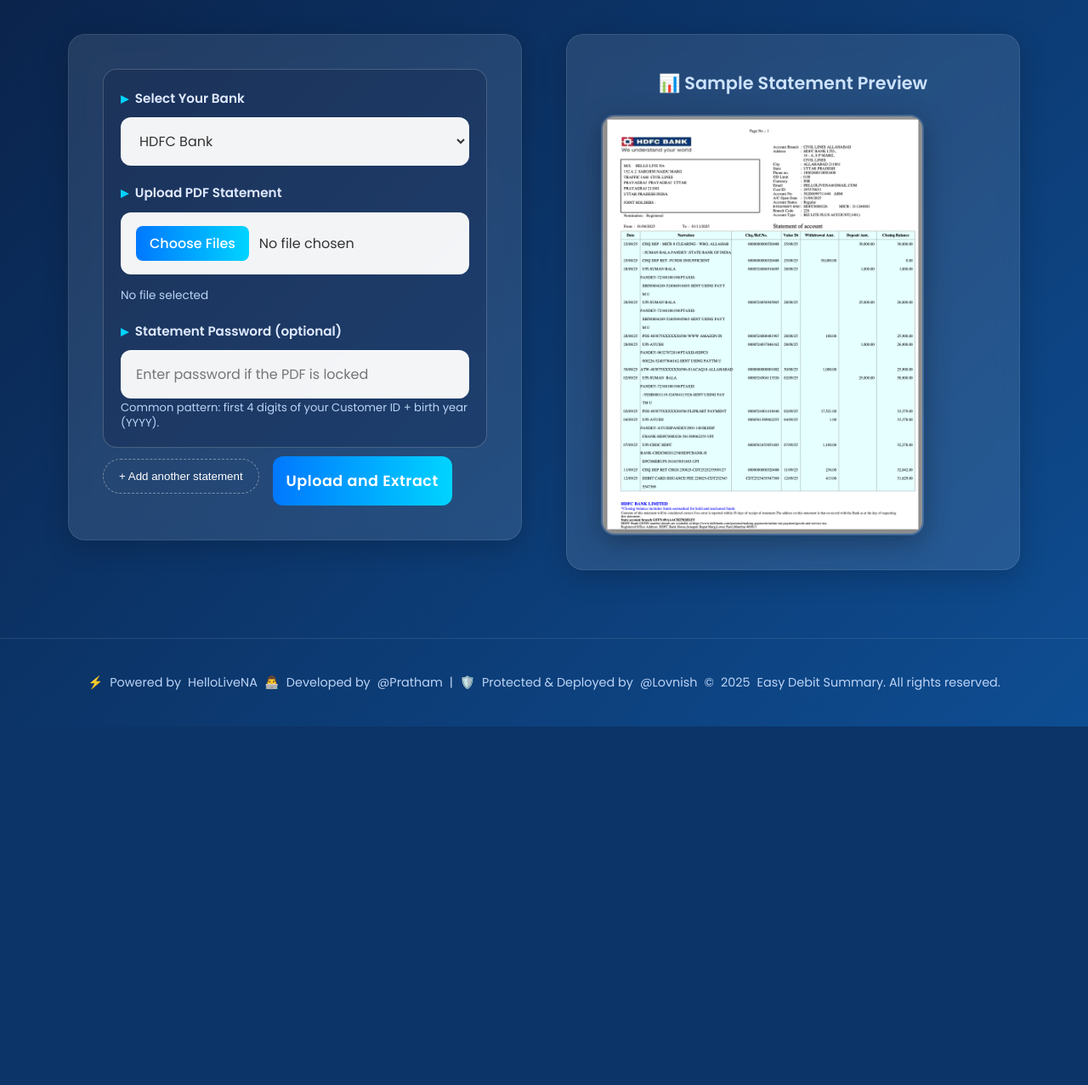
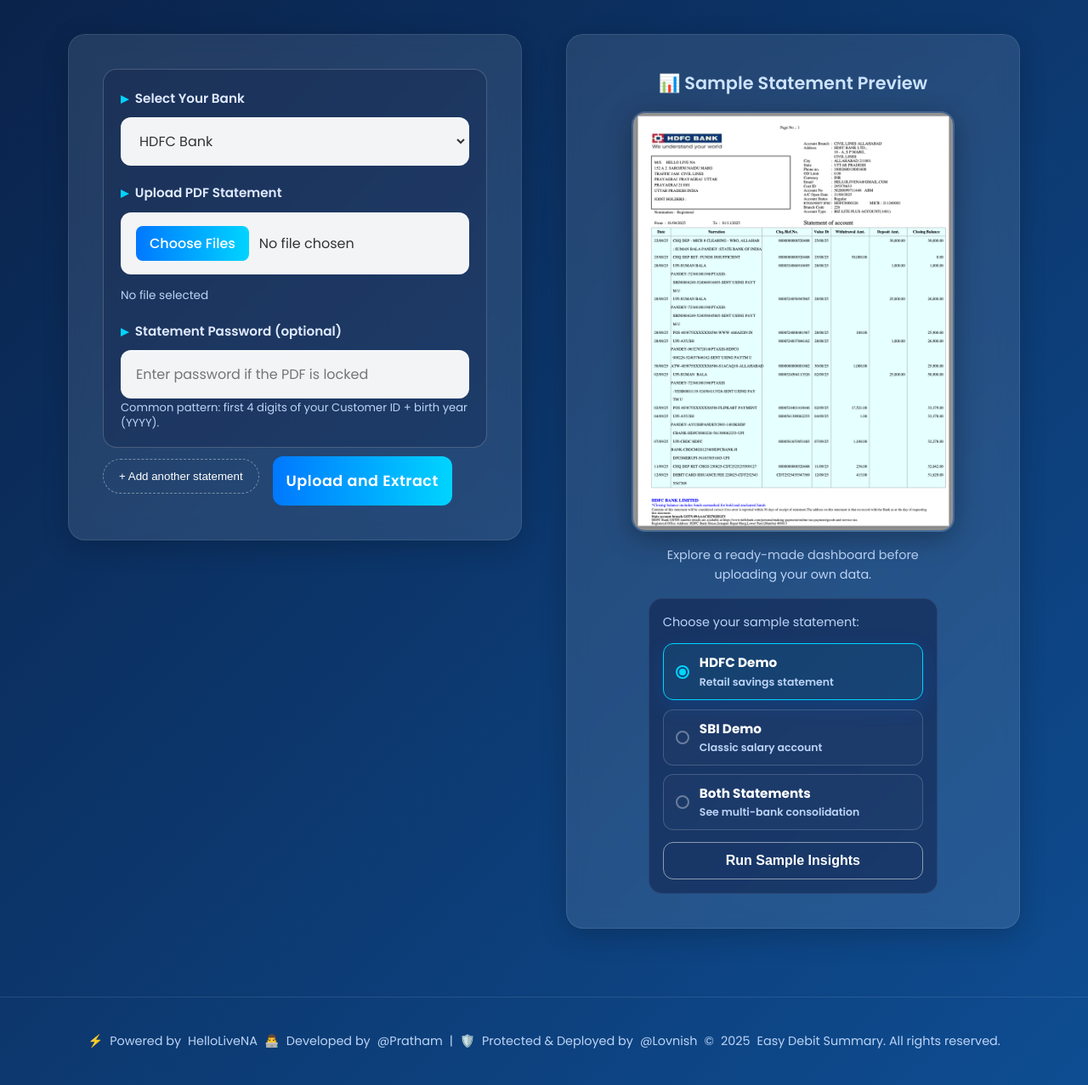
Before and after one commit to w2flovnishpratham/Easy_debit_summary_web_app, a Flask app: page / in a window 1280 px wide. Shown: the part 232-1509 px from the top of the page at 85% size. Before the commit the page ends 1087 px from the top, so only its background shows below. Run offline with Flask 3, Linux system fonts and the light colour scheme.

Commit message:
sample summary feature added

```diff
--- a/app.py
+++ b/app.py
@@ -22,8 +22,21 @@ load_dotenv()
 
 app = Flask(__name__)
 app.secret_key = os.environ.get("FLASK_SECRET_KEY", "dev-secret-change-me")
-UPLOAD_FOLDER = 'uploads'
-OUTPUT_FOLDER = 'outputs'
+
+BASE_DIR = os.path.abspath(os.path.dirname(__file__))
+UPLOAD_FOLDER = os.path.join(BASE_DIR, 'uploads')
+OUTPUT_FOLDER = os.path.join(BASE_DIR, 'outputs')
+SAMPLE_PDF_DIR = os.path.join(BASE_DIR, 'Sample pdf')
+SAMPLE_STATEMENT_FILES = {
+    "hdfc": {"filename": "sample_hdfc.pdf", "bank": "HDFC"},
+    "sbi": {"filename": "sample_sbi.pdf", "bank": "SBI"},
+}
+SAMPLE_SELECTIONS = {
+    "hdfc": ["hdfc"],
+    "sbi": ["sbi"],
+    "both": ["hdfc", "sbi"],
+}
+
 os.makedirs(UPLOAD_FOLDER, exist_ok=True)
 os.makedirs(OUTPUT_FOLDER, exist_ok=True)
 
@@ -84,42 +97,32 @@ def _prepare_pdf_for_processing(source_path: str, password: Optional[str], displ
     return temp_path, temp_path
 
 
-@app.route('/')
-def index():
-    return render_template('index.html')
+def _render_summary_from_entries(entries, batch_id: Optional[str] = None):
+    if not entries:
+        raise ValueError('No file uploaded')
 
-@app.route('/upload', methods=['POST'])
-def upload_file():
-    banks = request.form.getlist('bank[]') or request.form.getlist('bank')
-    files = request.files.getlist('pdf_file[]') or request.files.getlist('pdf_file')
-    passwords = request.form.getlist('pdf_password[]') or request.form.getlist('pdf_password')
-
-    entries = []
-    for idx, file in enumerate(files):
-        bank = banks[idx] if idx < len(banks) else ""
-        password = passwords[idx] if idx < len(passwords) else ""
-        if bank and file and file.filename:
-            entries.append((bank, file, password))
-
-    if not entries:
-        return 'No file uploaded', 400
-
-    batch_id = datetime.now().strftime('%Y%m%d_%H%M%S')
     normalized_frames = []
     statement_sources = []
+    timestamp = datetime.now().strftime('%Y%m%d_%H%M%S')
+    batch_identifier = batch_id or timestamp
 
-    for idx, (bank, file, password) in enumerate(entries, start=1):
-        safe_filename = f"{batch_id}_{idx}_{file.filename}".replace(" ", "_")
-        filepath = os.path.join(UPLOAD_FOLDER, safe_filename)
-        file.save(filepath)
+    for entry in entries:
+        bank = entry.get("bank", "")
+        password = entry.get("password", "")
+        source_path = entry.get("source_path")
+        display_name = entry.get("display_name") or os.path.basename(source_path or "")
+        if not source_path or not os.path.exists(source_path):
+            raise ValueError(f"Missing or invalid file for {display_name or 'statement'}.")
 
-        pdf_to_process = filepath
+        pdf_to_process = source_path
         temp_copy = None
         try:
-            pdf_to_process, temp_copy = _prepare_pdf_for_processing(filepath, password, file.filename)
+            pdf_to_process, temp_copy = _prepare_pdf_for_processing(source_path, password, display_name)
             df, summary = generate_summary(bank, pdf_to_process)
-        except ValueError as exc:
-            return str(exc), 400
+        except ValueError:
+            raise
+        except Exception as exc:
+            raise ValueError(str(exc))
         finally:
             if temp_copy and os.path.exists(temp_copy):
                 try:
@@ -133,19 +136,18 @@ def upload_file():
 
         date_min = df["Date"].min() if not df["Date"].empty else None
         date_max = df["Date"].max() if not df["Date"].empty else None
-        source_entry = {
+        statement_sources.append({
             "bank": bank_label,
-            "filename": file.filename,
+            "filename": display_name,
             "transactions": int(len(df)),
             "date_min": date_min.strftime("%Y-%m-%d") if pd.notna(date_min) else "",
             "date_max": date_max.strftime("%Y-%m-%d") if pd.notna(date_max) else "",
             "total_credit": float(df["Credit"].sum()),
             "total_debit": float(df["Debit"].sum()),
-        }
-        statement_sources.append(source_entry)
+        })
 
     if not normalized_frames:
-        return 'Failed to process uploads', 400
+        raise ValueError('Failed to process uploads')
 
     combined_df = pd.concat(normalized_frames, ignore_index=True)
     combined_summary = _build_dashboard_summary(combined_df)
@@ -196,8 +198,7 @@ def upload_file():
     table_columns = table_df.columns.tolist()
     table_rows = table_df.to_dict(orient="records")
 
-    # Save combined CSV
-    output_csv_name = f"{batch_id}_combined_output.csv"
+    output_csv_name = f"{batch_identifier}_combined_output.csv"
     output_csv_path = os.path.join(OUTPUT_FOLDER, output_csv_name)
     combined_df.to_csv(output_csv_path, index=False)
 
@@ -244,6 +245,81 @@ def upload_file():
             "top_category": combined_summary.get("category_topline", {}),
         }
     )
+
+
+@app.route('/')
+def index():
+    return render_template('index.html')
+
+
+def _build_sample_entries(selection_key: str):
+    keys = SAMPLE_SELECTIONS.get(selection_key.lower())
+    if not keys:
+        raise ValueError('Select at least one sample statement to continue.')
+
+    entries = []
+    for key in keys:
+        config = SAMPLE_STATEMENT_FILES.get(key)
+        if not config:
+            continue
+        source_path = os.path.join(SAMPLE_PDF_DIR, config["filename"])
+        if not os.path.exists(source_path):
+            raise ValueError(f"Sample file {config['filename']} is unavailable.")
+        entries.append({
+            "bank": config.get("bank", ""),
+            "password": config.get("password", ""),
+            "source_path": source_path,
+            "display_name": f"{config.get('bank', key).upper()} Sample Statement",
+        })
+
+    if not entries:
+        raise ValueError('No sample statements to process.')
+    return entries
+
+
+@app.route('/sample', methods=['POST'])
+def run_sample_statements():
+    selection = (request.form.get('sample_option') or '').lower()
+
+    try:
+        entries = _build_sample_entries(selection)
+    except ValueError as exc:
+        return str(exc), 400
+
+    demo_batch = f"demo_{datetime.now().strftime('%Y%m%d_%H%M%S')}"
+    try:
+        return _render_summary_from_entries(entries, batch_id=demo_batch)
+    except ValueError as exc:
+        return str(exc), 400
+
+@app.route('/upload', methods=['POST'])
+def upload_file():
+    banks = request.form.getlist('bank[]') or request.form.getlist('bank')
+    files = request.files.getlist('pdf_file[]') or request.files.getlist('pdf_file')
+    passwords = request.form.getlist('pdf_password[]') or request.form.getlist('pdf_password')
+
+    entries = []
+    batch_id = datetime.now().strftime('%Y%m%d_%H%M%S')
+    for idx, file in enumerate(files):
+        bank = banks[idx] if idx < len(banks) else ""
+        password = passwords[idx] if idx < len(passwords) else ""
+        if bank and file and file.filename:
+            safe_filename = f"{batch_id}_{idx + 1}_{file.filename}".replace(" ", "_")
+            filepath = os.path.join(UPLOAD_FOLDER, safe_filename)
+            file.save(filepath)
+            entries.append({
+                "bank": bank,
+                "password": password,
+                "source_path": filepath,
+                "display_name": file.filename,
+            })
+
+    if not entries:
+        return 'No file uploaded', 400
+    try:
+        return _render_summary_from_entries(entries, batch_id=batch_id)
+    except ValueError as exc:
+        return str(exc), 400
 
 @app.route('/download/<path:filename>')
 def download_file(filename):
--- a/templates/index.html
+++ b/templates/index.html
@@ -235,7 +235,8 @@
       text-align: center;
       display: flex;
       flex-direction: column;
-      gap: 20px;
+      gap: 16px;
+      align-items: center;
     }
 
     .sample-image h3 {
@@ -246,6 +247,114 @@
       align-items: center;
       justify-content: center;
       gap: 10px;
+    }
+
+    .sample-card-copy {
+      color: var(--text-muted);
+      font-size: 0.9rem;
+      max-width: 360px;
+    }
+
+    .sample-form {
+      display: flex;
+      flex-direction: column;
+      gap: 14px;
+      padding: 16px;
+      border-radius: 16px;
+      background: rgba(10, 22, 60, 0.45);
+      border: 1px solid rgba(255, 255, 255, 0.08);
+      text-align: left;
+      width: 100%;
+      max-width: 340px;
+    }
+
+    .sample-form label::before {
+      content: none;
+    }
+
+    .sample-selector {
+      display: flex;
+      flex-direction: column;
+      gap: 10px;
+    }
+
+    .sample-pill {
+      display: flex;
+      align-items: center;
+      gap: 12px;
+      padding: 10px 14px;
+      border-radius: 12px;
+      border: 1px solid rgba(255, 255, 255, 0.18);
+      cursor: pointer;
+      transition: border-color 0.2s ease, background 0.2s ease, transform 0.2s ease;
+      background: rgba(255, 255, 255, 0.02);
+    }
+
+    .sample-pill input[type="radio"] {
+      appearance: none;
+      width: 16px;
+      height: 16px;
+      border-radius: 50%;
+      border: 2px solid rgba(255, 255, 255, 0.35);
+      display: inline-flex;
+      align-items: center;
+      justify-content: center;
+      position: relative;
+    }
+
+    .sample-pill input[type="radio"]::after {
+      content: '';
+      width: 8px;
+      height: 8px;
+      border-radius: 50%;
+      background: transparent;
+      transition: background 0.2s ease;
+    }
+
+    .sample-pill.active {
+      border-color: var(--accent-cyan);
+      background: rgba(0, 212, 255, 0.08);
+      transform: translateY(-1px);
+      box-shadow: 0 8px 24px rgba(0, 120, 255, 0.15);
+    }
+
+    .sample-pill.active input[type="radio"] {
+      border-color: var(--accent-cyan);
+    }
+
+    .sample-pill.active input[type="radio"]::after {
+      background: var(--accent-cyan);
+    }
+
+    .sample-pill strong {
+      font-size: 0.95rem;
+      display: block;
+      color: var(--text-light);
+    }
+
+    .sample-pill small {
+      display: block;
+      color: var(--text-muted);
+      font-size: 0.78rem;
+    }
+
+    .secondary-btn {
+      border: 1px solid rgba(255, 255, 255, 0.5);
+      background: transparent;
+      color: var(--text-light);
+      padding: 12px 16px;
+      border-radius: 12px;
+      font-size: 1rem;
+      font-weight: 600;
+      cursor: pointer;
+      transition: all 0.3s ease;
+    }
+
+    .secondary-btn:hover {
+      border-color: var(--accent-cyan);
+      color: var(--accent-cyan);
+      box-shadow: 0 8px 20px rgba(0, 120, 255, 0.2);
+      transform: translateY(-2px);
     }
 
     .sample-image img {
@@ -497,6 +606,34 @@
     <div class="card sample-image">
       <h3>📊 Sample Statement Preview</h3>
       <img id="sample-img" src="{{ url_for('static', filename='image_1.png') }}" alt="Sample Statement">
+      <p class="sample-card-copy">Explore a ready-made dashboard before uploading your own data.</p>
+      <form class="sample-form" action="/sample" method="post">
+        <p class="sample-card-copy">Choose your sample statement:</p>
+        <div class="sample-selector">
+          <label class="sample-pill active">
+            <input type="radio" name="sample_option" value="hdfc" checked>
+            <div>
+              <strong>HDFC Demo</strong>
+              <small>Retail savings statement</small>
+            </div>
+          </label>
+          <label class="sample-pill">
+            <input type="radio" name="sample_option" value="sbi">
+            <div>
+              <strong>SBI Demo</strong>
+              <small>Classic salary account</small>
+            </div>
+          </label>
+          <label class="sample-pill">
+            <input type="radio" name="sample_option" value="both">
+            <div>
+              <strong>Both Statements</strong>
+              <small>See multi-bank consolidation</small>
+            </div>
+          </label>
+        </div>
+        <button type="submit" class="secondary-btn">Run Sample Insights</button>
+      </form>
     </div>
   </div>
 
@@ -534,6 +671,7 @@
       const audio4 = document.getElementById('audio4');
       const pdfInput = document.getElementById('choosePdf');
       const bankSelect = document.querySelector('.bank-select');
+      const sampleOptionInputs = document.querySelectorAll('input[name="sample_option"]');
 
       // Play sound when opening the file picker (Choose file click)
       const audioElements = [audio1, audio3, audio4].filter(Boolean);
@@ -561,10 +699,11 @@
           try { audio3.currentTime = 0; audio3.play(); } catch (e) {}
         }
       });
-
-    bankSelect.addEventListener('change', () => {
+      if (bankSelect) {
+        bankSelect.addEventListener('change', () => {
           audio1.play();
-    });
+        });
+      }
 
       const imageMap = {
         'HDFC': "{{ url_for('static', filename='IMAGE_1.png') }}",
@@ -592,6 +731,25 @@
           img.style.opacity = '1';
           img.style.transform = 'scale(1)';
         }, 200);
+      }
+
+      function updateSamplePillState() {
+        sampleOptionInputs.forEach((input) => {
+          const pill = input.closest('.sample-pill');
+          if (!pill) return;
+          pill.classList.toggle('active', input.checked);
+        });
+      }
+
+      function updateSampleImagePreview(value) {
+        if (!value) {
+          return;
+        }
+        if (value === 'sbi') {
+          updateImage('SBI');
+        } else {
+          updateImage('HDFC');
+        }
       }
 
       function updatePasswordHint(selectEl) {
@@ -740,6 +898,16 @@
         updatePasswordHint(firstSelect);
       }
 
+      if (sampleOptionInputs.length) {
+        sampleOptionInputs.forEach((input) => {
+          input.addEventListener('change', (event) => {
+            updateSamplePillState();
+            updateSampleImagePreview(event.target.value);
+          });
+        });
+        updateSamplePillState();
+      }
+
       form.addEventListener('submit', function() {
 
         const submitBtn = this.querySelector('.primary-btn');
```
Also changed, not shown: 2 other files.
